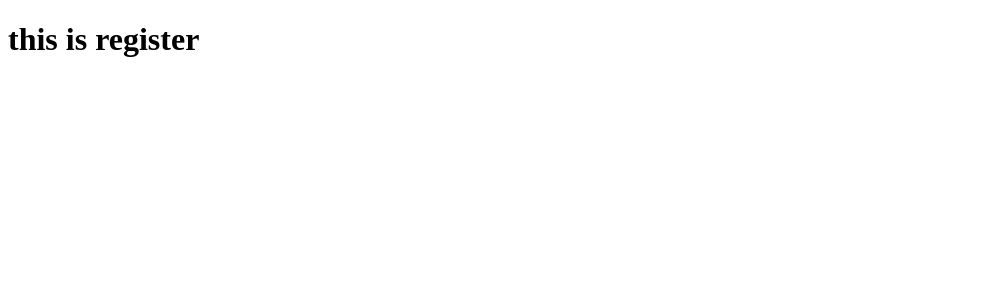
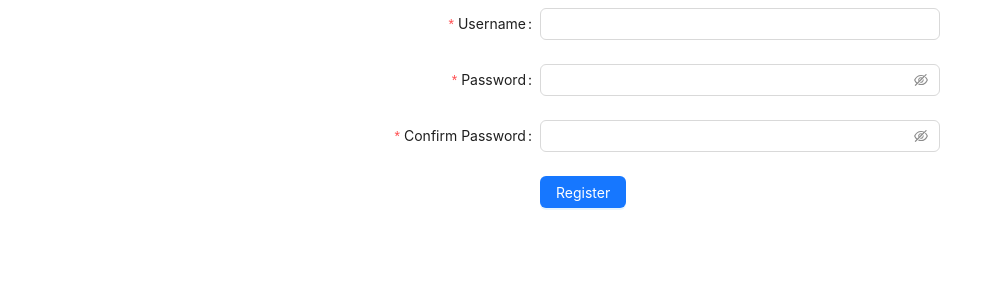
Before and after one commit to Septemus/joe-airbnb, a React app in the folder packages/web/: page /register in a window 1280 px wide. Shown: the top 300 px of the page, without its empty margins (0-995 px from the left). Built offline with nearby package versions, Linux system fonts and the light colour scheme.

Commit message:
web:form first success

```diff
--- a/packages/web/package.json
+++ b/packages/web/package.json
@@ -31,6 +31,7 @@
     "eslint-config-react-app": "^7.0.1",
     "eslint-webpack-plugin": "^3.1.1",
     "file-loader": "^6.2.0",
+    "formik": "^2.4.6",
     "fs-extra": "^10.0.0",
     "graphql": "^16.8.1",
     "html-webpack-plugin": "^5.5.0",
--- a/packages/web/src/components/Register/index.tsx
+++ b/packages/web/src/components/Register/index.tsx
@@ -1,11 +1,85 @@
 import React from 'react';
+import { Button, Form, Input } from 'antd';
+import { withFormik, FormikErrors, FormikProps } from "formik";
 
-function Register() {
-  return (
-    <div className="Register">
-      <h1>this is register</h1>
-    </div>
-  );
+
+interface FormValues {
+  username?: string;
+  password?: string;
+  confirmPassword?:string;
+}
+interface Prop {
+
 }
 
-export default Register;
+class RegisterView extends React.Component<FormikProps<FormValues>>  {
+  static mySubmit:(values: FormValues) => Promise<FormikErrors<FormValues> | null>=async ( values )=>{
+    console.log(values)
+    return null
+  }
+
+  render() {
+    const { values, handleChange, handleBlur, handleSubmit } = this.props;
+    return (
+      <Form
+        name="basic"
+        labelCol={{ span: 8 }}
+        wrapperCol={{ span: 16 }}
+        style={{ maxWidth: 600,margin:'0 auto' }}
+        autoComplete="off"
+        onSubmitCapture={handleSubmit}
+      >
+        <Form.Item
+          label="Username"
+          name="username"
+          rules={[{ required: true, message: 'Please input your username!' }]}
+        >
+          <Input
+            onChange={handleChange}
+            onBlur={handleBlur}
+            value={values.username}
+          />
+        </Form.Item>
+
+        <Form.Item
+          label="Password"
+          name="password"
+          rules={[{ required: true, message: 'Please input your password!' }]}
+        >
+          <Input.Password
+            value={values.password}
+          />
+        </Form.Item>
+
+        <Form.Item
+          label="Confirm Password"
+          name="confirmPassword"
+          rules={[{ required: true, message: 'Please confirm your password!' }]}
+        >
+          <Input.Password
+            value={values.confirmPassword}
+          />
+        </Form.Item>
+
+
+        <Form.Item wrapperCol={{ offset: 8, span: 16 }}>
+          <Button type="primary" htmlType="submit">
+            Register
+          </Button>
+        </Form.Item>
+      </Form>
+    )
+  }
+
+}
+
+const Register = withFormik<Prop, FormValues>({
+  mapPropsToValues: () => ({ username: "", password: "",confirmPassword:"" }),
+  handleSubmit: async (values, { props, setErrors }) => {
+    const errors = await RegisterView.mySubmit(values);
+    if (errors) {
+      setErrors(errors);
+    }
+  }
+})(RegisterView);
+export default Register
```
Also changed, not shown: 2 other files (tests, documents, lock files or other folders).
